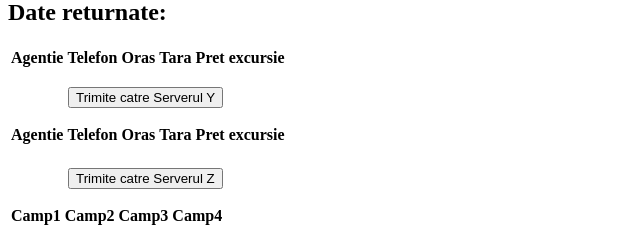
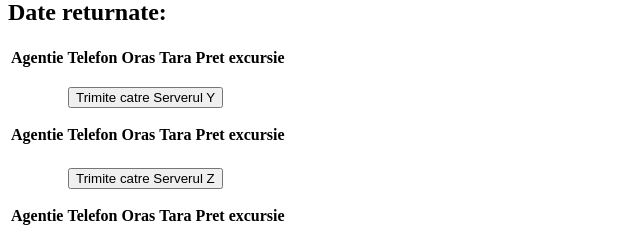
Before and after one commit to poirot-en-bardo/semantic-web, a PHP site: page /tours/ in a window 1280 px wide. Shown: the part 660-902 px from the top of the page, without its empty margins (0-640 px from the left). Run offline with PHP 8.4, Linux system fonts and the light colour scheme; data that the repository does not hold is empty.

Commit message:
More work on json

```diff
--- a/index.php
+++ b/index.php
@@ -167,10 +167,11 @@
 <div>
     <table>
         <tr>
-            <th>Camp1</th>
-            <th>Camp2</th>
-            <th>Camp3</th>
-            <th>Camp4</th>
+            <th>Agentie</th>
+            <th>Telefon</th>
+            <th>Oras</th>
+            <th>Tara</th>
+            <th>Pret excursie</th>
         </tr>
         <tr></tr>
         <tr></tr>
```
